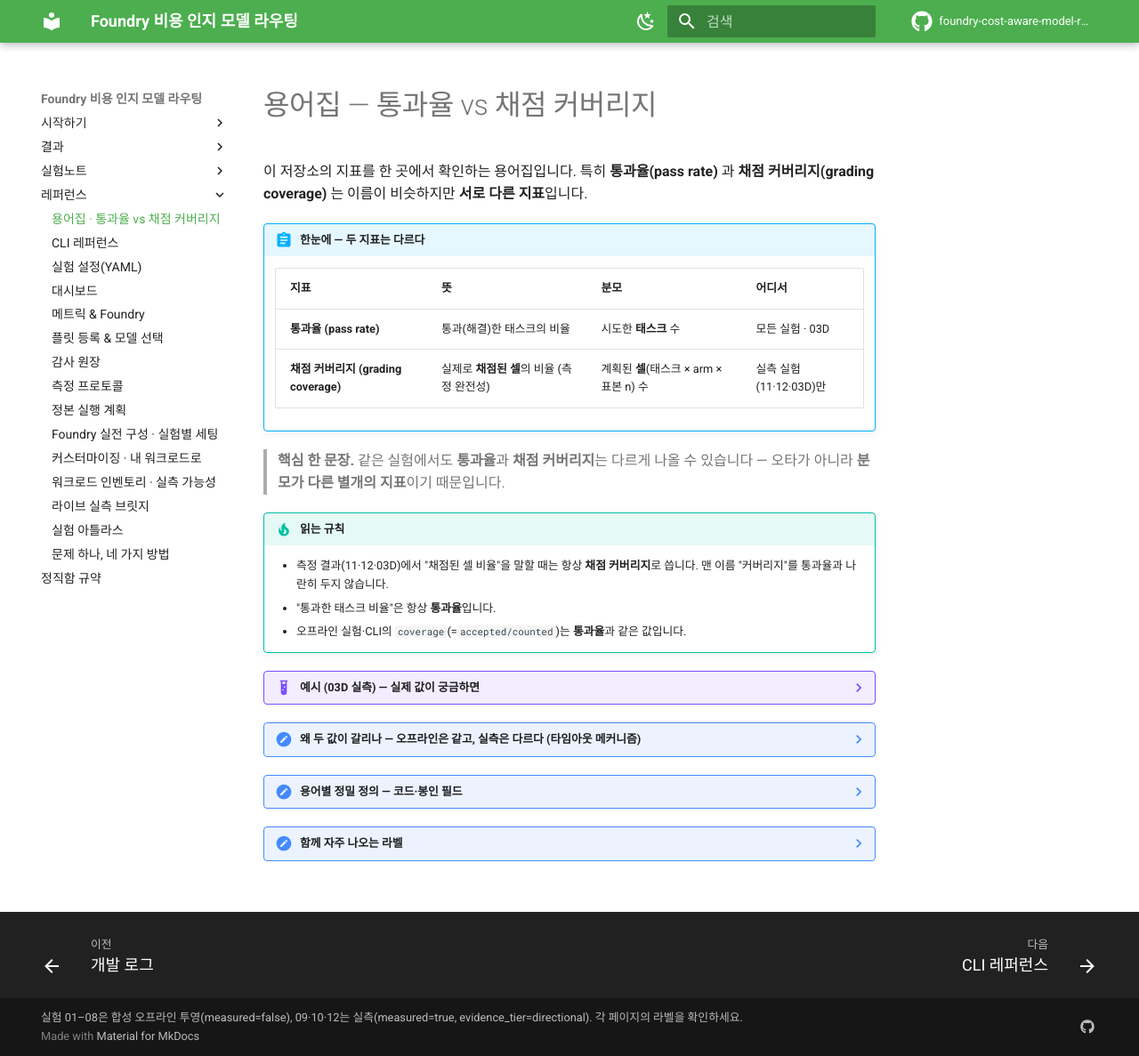
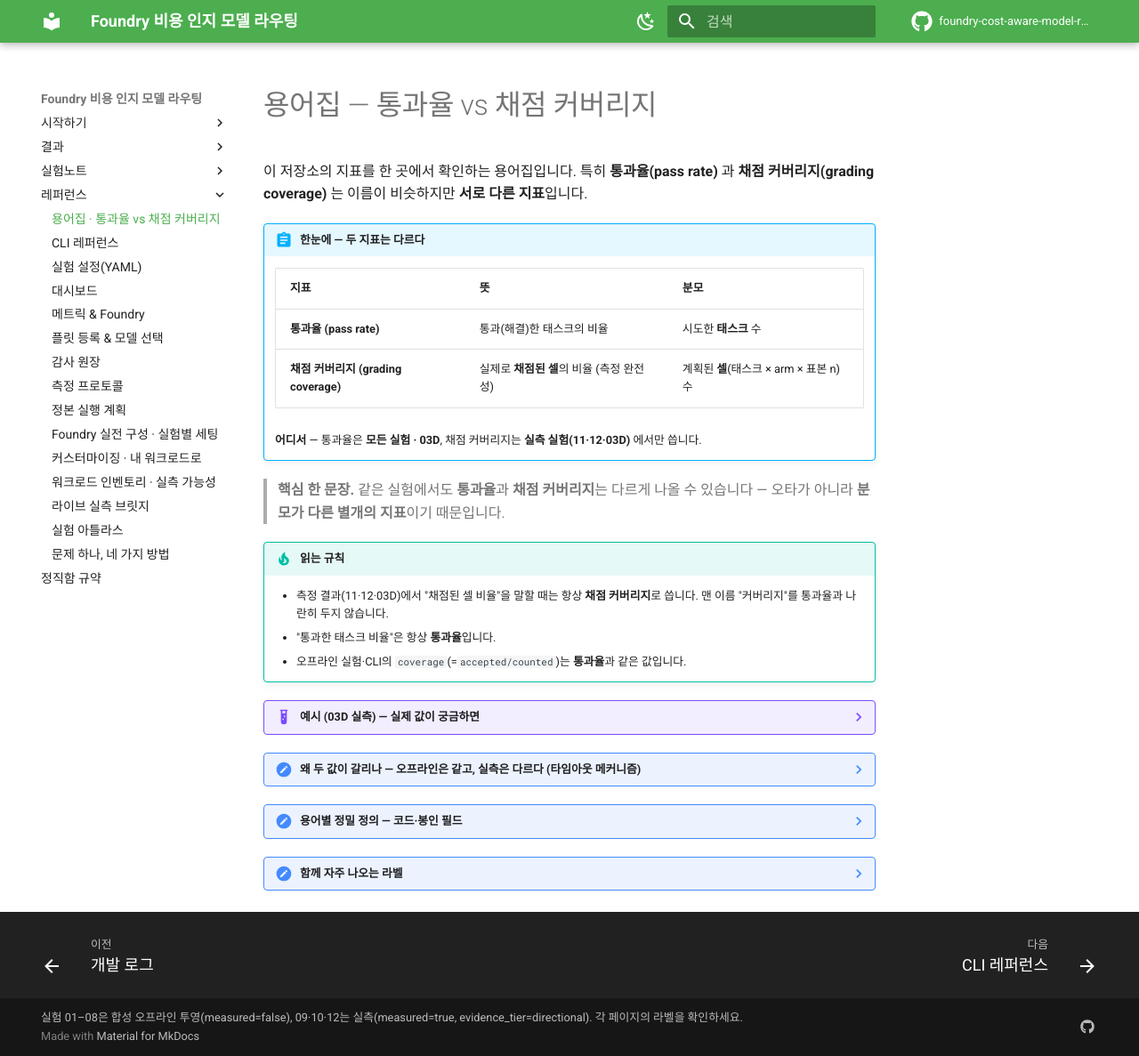
Before and after one commit to hyeonsangjeon/foundry-cost-aware-model-routing, an MkDocs documentation site: the page built from docs/manual/glossary.md, in a window 1280 px wide and 1187 px high. Shown: the whole window at 89% size. Built offline with MkDocs 1.6.1 and Material for MkDocs 9.7.7, drawn with Linux system fonts in a browser that asks for light colours; comment, search, counter and statistics services are not loaded.

Commit message:
docs(glossary): 3-column 한눈에 table for mobile (move 어디서 below)
The 한눈에 comparison table had 4 columns (지표/뜻/분모/어디서), causing
horizontal scroll on narrow screens and clipping the 어디서 column.

- Drop the 어디서 column → 3-column table (지표/뜻/분모) that fits mobile.
- Move the 어디서 information to a single line below the table, inside the
  same admonition: 통과율 = 모든 실험·03D, 채점 커버리지 = 실측 실험(11·12·03D)만.
  (footnotes extension is not enabled and mkdocs.yml is out of scope, so a
  line under the table is the mobile-safe choice.)

No definitions, numbers, or code/field refs change — the 어디서 content is
relocated, not deleted. Rendered header cells = 3; 어디서 line renders below.

Co-authored-by: Copilot <223556219+Copilot@users.noreply.github.com>

```diff
--- a/docs/manual/glossary.md
+++ b/docs/manual/glossary.md
@@ -4,10 +4,12 @@
 **채점 커버리지(grading coverage)** 는 이름이 비슷하지만 **서로 다른 지표**입니다.
 
 !!! abstract "한눈에 — 두 지표는 다르다"
-    | 지표 | 뜻 | 분모 | 어디서 |
-    | --- | --- | --- | --- |
-    | **통과율 (pass rate)** | 통과(해결)한 태스크의 비율 | 시도한 **태스크** 수 | 모든 실험 · 03D |
-    | **채점 커버리지 (grading coverage)** | 실제로 **채점된 셀**의 비율 (측정 완전성) | 계획된 **셀**(태스크 × arm × 표본 n) 수 | 실측 실험(11·12·03D)만 |
+    | 지표 | 뜻 | 분모 |
+    | --- | --- | --- |
+    | **통과율 (pass rate)** | 통과(해결)한 태스크의 비율 | 시도한 **태스크** 수 |
+    | **채점 커버리지 (grading coverage)** | 실제로 **채점된 셀**의 비율 (측정 완전성) | 계획된 **셀**(태스크 × arm × 표본 n) 수 |
+
+    **어디서** — 통과율은 **모든 실험 · 03D**, 채점 커버리지는 **실측 실험(11·12·03D)** 에서만 씁니다.
 
 > **핵심 한 문장.** 같은 실험에서도 **통과율**과 **채점 커버리지**는 다르게 나올 수 있습니다 —
 > 오타가 아니라 **분모가 다른 별개의 지표**이기 때문입니다.
```
